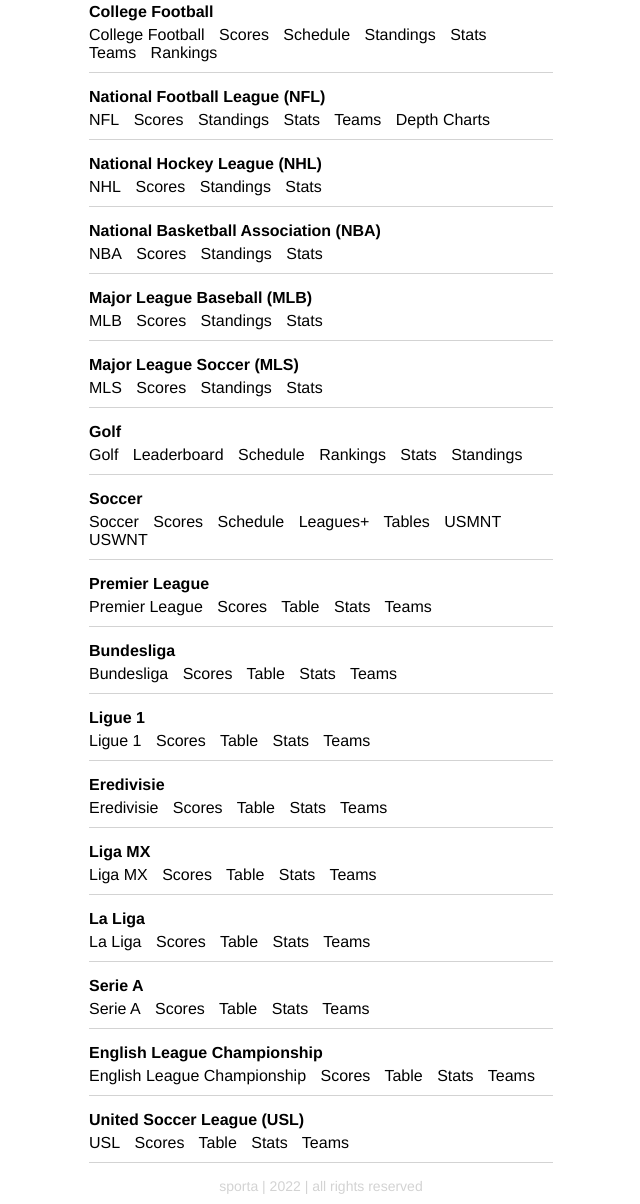
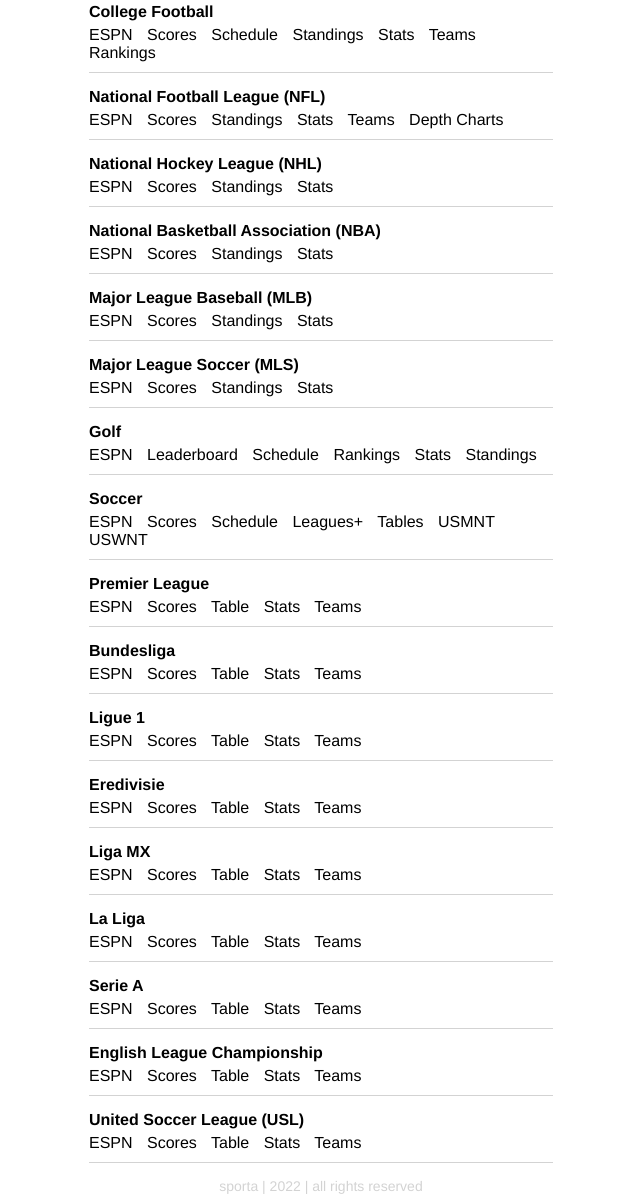
Before and after one commit to zacito/zacito.github.io, a plain HTML site: page s/index.html in a window 1280 px wide. Shown: the part 527-1731 px from the top of the page, without its empty margins (327-967 px from the left). Drawn offline with Linux system fonts and the light colour scheme.

Commit message:
20221120 s b

```diff
--- a/s/index.html
+++ b/s/index.html
@@ -18,7 +18,7 @@ p{margin:2px;}
 .footer{margin:10px 0;padding:0 0 0 16px;}
 .footer p{color:lightgray;font-size:14px;text-align:center;}
 .header1{background:black;height:43px;}
-.header1 a{color:white;display:block;font-size:24px;line-height:49px;letter-spacing:-1.5px;text-align:center;}
+.header1 a{color:white;display:block;font-size:24px;font-weight:bold;line-height:49px;letter-spacing:-2.5px;text-align:center;}
 .header1 p{}
 .leadbox{padding:0 0 0 16px;}
 .leadbox a{margin:0 10px 0 0;}
@@ -66,7 +66,7 @@ body{margin:7px 400px;}
 <!--cfb-->
 <div class="box">
 <p>College Football</p>
-<a href="https://www.espn.com/college-football/">College Football</a>
+<a href="https://www.espn.com/college-football/">ESPN</a>
 <a href="https://www.espn.com/college-football/scoreboard">Scores</a>
 <a href="https://www.espn.com/college-football/schedule">Schedule</a>
 <a href="https://www.espn.com/college-football/standings">Standings</a>
@@ -78,7 +78,7 @@ body{margin:7px 400px;}
 <!--nfl-->
 <div class="box">
 <p>National Football League (NFL)</p>
-<a href="https://www.espn.com/nfl/">NFL</a>
+<a href="https://www.espn.com/nfl/">ESPN</a>
 <a href="https://www.espn.com/nfl/scoreboard">Scores</a>
 <a href="https://www.espn.com/nfl/standings">Standings</a>
 <a href="https://www.espn.com/nfl/stats">Stats</a>
@@ -89,7 +89,7 @@ body{margin:7px 400px;}
 <!--nhl-->
 <div class="box">
 <p>National Hockey League (NHL)</p>
-<a href="https://www.espn.com/nhl/">NHL</a>
+<a href="https://www.espn.com/nhl/">ESPN</a>
 <a href="https://www.espn.com/nhl/scoreboard">Scores</a>
 <a href="https://www.espn.com/nhl/standings">Standings</a>
 <a href="https://www.espn.com/nhl/stats">Stats</a>
@@ -98,7 +98,7 @@ body{margin:7px 400px;}
 <!--nba-->
 <div class="box">
 <p>National Basketball Association (NBA)</p>
-<a href="https://www.espn.com/nba/">NBA</a>
+<a href="https://www.espn.com/nba/">ESPN</a>
 <a href="https://www.espn.com/nba/scoreboard">Scores</a>
 <a href="https://www.espn.com/nba/standings">Standings</a>
 <a href="https://www.espn.com/nba/stats">Stats</a>
@@ -107,7 +107,7 @@ body{margin:7px 400px;}
 <!--mlb-->
 <div class="box">
 <p>Major League Baseball (MLB)</p>
-<a href="https://www.espn.com/mlb/">MLB</a>
+<a href="https://www.espn.com/mlb/">ESPN</a>
 <a href="https://www.espn.com/mlb/scoreboard">Scores</a>
 <a href="https://www.espn.com/mlb/standings">Standings</a>
 <a href="https://www.espn.com/mlb/stats">Stats</a>
@@ -116,7 +116,7 @@ body{margin:7px 400px;}
 <!--mls-->
 <div class="box">
 <p>Major League Soccer (MLS)</p>
-<a href="https://www.espn.com/soccer/league/_/name/usa.1">MLS</a>
+<a href="https://www.espn.com/soccer/league/_/name/usa.1">ESPN</a>
 <a href="https://https://www.espn.com/soccer/scoreboard/_/league/usa.1/date/20220626">Scores</a>
 <a href="https://www.espn.com/soccer/table/_/league/usa.1">Standings</a>
 <a href="https://www.espn.com/soccer/stats/_/league/usa.1">Stats</a>
@@ -125,7 +125,7 @@ body{margin:7px 400px;}
 <!--golf-->
 <div class="box">
 <p>Golf</p>
-<a href="https://www.espn.com/golf/">Golf</a>
+<a href="https://www.espn.com/golf/">ESPN</a>
 <a href="https://www.espn.com/golf/leaderboard">Leaderboard</a>
 <a href="https://www.espn.com/golf/schedule">Schedule</a>
 <a href="https://www.espn.com/golf/rankings">Rankings</a>
@@ -136,7 +136,7 @@ body{margin:7px 400px;}
 <!--soccer-->
 <div class="box">
 <p>Soccer</p>
-<a href="https://www.espn.com/soccer/">Soccer</a>
+<a href="https://www.espn.com/soccer/">ESPN</a>
 <a href="https://www.espn.com/soccer/scoreboard">Scores</a>
 <a href="https://www.espn.com/soccer/schedule">Schedule</a>
 <a href="https://www.espn.com/soccer/competitions">Leagues+</a>
@@ -148,7 +148,7 @@ body{margin:7px 400px;}
 <!--premierleague-->
 <div class="box">
 <p>Premier League</p>
-<a href="https://www.espn.com/soccer/league/_/name/eng.1">Premier League</a>
+<a href="https://www.espn.com/soccer/league/_/name/eng.1">ESPN</a>
 <a href="https://www.espn.com/soccer/scoreboard?league=eng.1">Scores</a>
 <a href="https://www.espn.com/soccer/table/_/league/eng.1">Table</a>
 <a href="http://www.espn.com/soccer/stats/_/league/eng.1">Stats</a>
@@ -158,7 +158,7 @@ body{margin:7px 400px;}
 <!--bundesliga-->
 <div class="box">
 <p>Bundesliga</p>
-<a href="http://www.espn.com/soccer/league/_/name/ger.1">Bundesliga</a>
+<a href="http://www.espn.com/soccer/league/_/name/ger.1">ESPN</a>
 <a href="https://www.espn.com/soccer/scoreboard/_/league/ger.1/">Scores</a>
 <a href="https://www.espn.com/soccer/standings/_/league/ger.1/season/2022">Table</a>
 <a href="http://www.espn.com/soccer/stats/_/league/ger.1">Stats</a>
@@ -168,7 +168,7 @@ body{margin:7px 400px;}
 <!--ligue1-->
 <div class="box">
 <p>Ligue 1</p>
-<a href="http://www.espn.com/soccer/league/_/name/fra.1">Ligue 1</a>
+<a href="http://www.espn.com/soccer/league/_/name/fra.1">ESPN</a>
 <a href="https://www.espn.com/soccer/scoreboard/_/league/fra.1">Scores</a>
 <a href="https://www.espn.com/soccer/standings/_/league/fra.1/season/2022">Table</a>
 <a href="http://www.espn.com/soccer/stats/_/league/fra.1">Stats</a>
@@ -178,7 +178,7 @@ body{margin:7px 400px;}
 <!--eredivisie-->
 <div class="box">
 <p>Eredivisie</p>
-<a href="http://www.espn.com/soccer/league/_/name/ned.1">Eredivisie</a>
+<a href="http://www.espn.com/soccer/league/_/name/ned.1">ESPN</a>
 <a href="https://www.espn.com/soccer/scoreboard/_/league/ned.1">Scores</a>
 <a href="https://www.espn.com/soccer/standings/_/league/ned.1/season/2022">Table</a>
 <a href="http://www.espn.com/soccer/stats/_/league/ned.1">Stats</a>
@@ -189,7 +189,7 @@ body{margin:7px 400px;}
 <!--ligamx-->
 <div class="box">
 <p>Liga MX</p>
-<a href="http://www.espn.com/soccer/league/_/name/mex.1">Liga MX</a>
+<a href="http://www.espn.com/soccer/league/_/name/mex.1">ESPN</a>
 <a href="https://www.espn.com/soccer/scoreboard/_/league/mex.1">Scores</a>
 <a href="https://www.espn.com/soccer/standings/_/league/mex.1/season/2022">Table</a>
 <a href="http://www.espn.com/soccer/stats/_/league/mex.1">Stats</a>
@@ -199,7 +199,7 @@ body{margin:7px 400px;}
 <!--laliga-->
 <div class="box">
 <p>La Liga</p>
-<a href="http://www.espn.com/soccer/league/_/name/esp.1">La Liga</a>
+<a href="http://www.espn.com/soccer/league/_/name/esp.1">ESPN</a>
 <a href="https://www.espn.com/soccer/scoreboard/_/league/esp.1">Scores</a>
 <a href="https://www.espn.com/soccer/standings/_/league/esp.1/season/2022">Table</a>
 <a href="http://www.espn.com/soccer/stats/_/league/esp.1">Stats</a>
@@ -209,7 +209,7 @@ body{margin:7px 400px;}
 <!--seriea-->
 <div class="box">
 <p>Serie A</p>
-<a href="http://www.espn.com/soccer/league/_/name/ita.1">Serie A</a>
+<a href="http://www.espn.com/soccer/league/_/name/ita.1">ESPN</a>
 <a href="https://www.espn.com/soccer/scoreboard/_/league/ita.1">Scores</a>
 <a href="https://www.espn.com/soccer/standings/_/league/ita.1/season/2022">Table</a>
 <a href="http://www.espn.com/soccer/stats/_/league/ita.1">Stats</a>
@@ -219,7 +219,7 @@ body{margin:7px 400px;}
 <!--elc-->
 <div class="box">
 <p>English League Championship</p>
-<a href="http://www.espn.com/soccer/league/_/name/eng.2">English League Championship</a>
+<a href="http://www.espn.com/soccer/league/_/name/eng.2">ESPN</a>
 <a href="https://www.espn.com/soccer/scoreboard/_/league/eng.2">Scores</a>
 <a href="https://www.espn.com/soccer/standings/_/league/eng.2/season/2022">Table</a>
 <a href="http://www.espn.com/soccer/stats/_/league/eng.2">Stats</a>
@@ -229,7 +229,7 @@ body{margin:7px 400px;}
 <!--usl-->
 <div class="box">
 <p>United Soccer League (USL)</p>
-<a href="http://www.espn.com/soccer/league/_/name/usa.usl.1">USL</a>
+<a href="http://www.espn.com/soccer/league/_/name/usa.usl.1">ESPN</a>
 <a href="https://www.espn.com/soccer/scoreboard/_/league/usa.usl.1">Scores</a>
 <a href="https://www.espn.com/soccer/standings/_/league/usa.usl.1/season/2022">Table</a>
 <a href="http://www.espn.com/soccer/stats/_/league/usa.usl.1">Stats</a>
```
